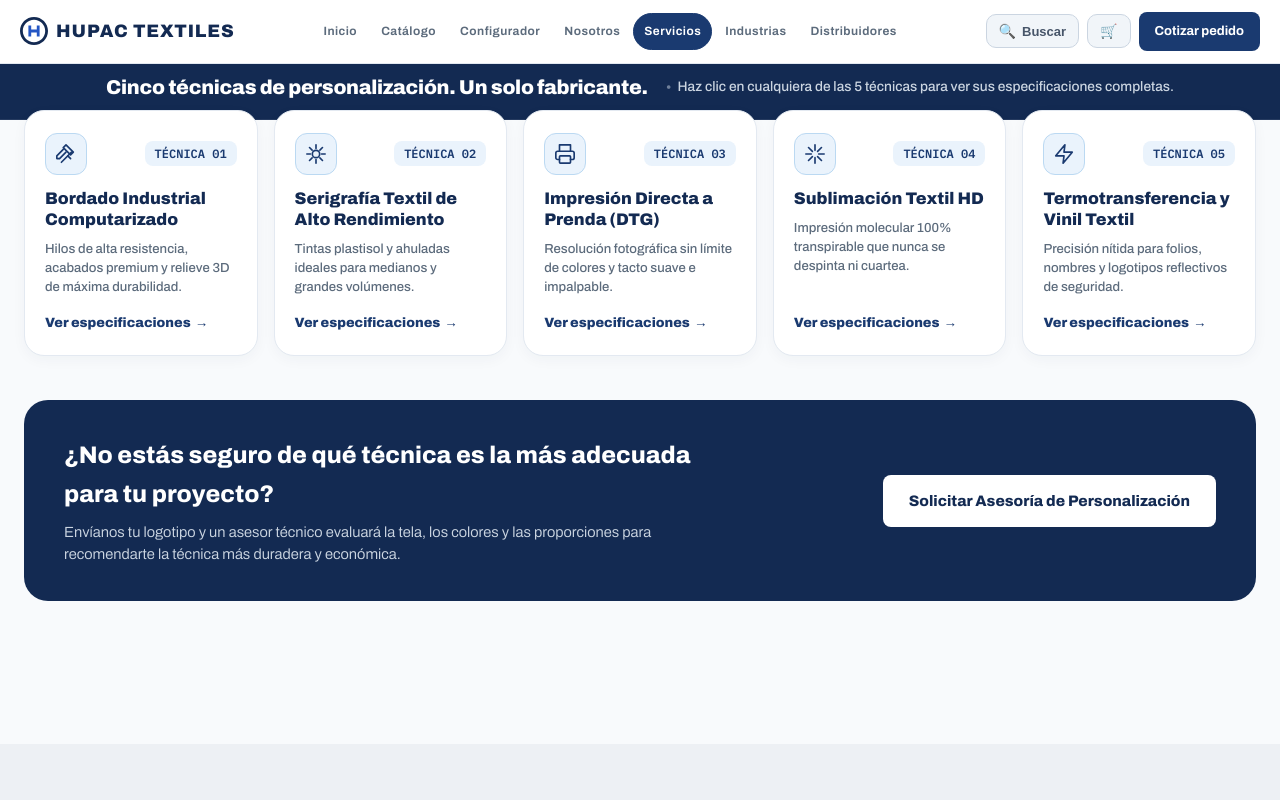
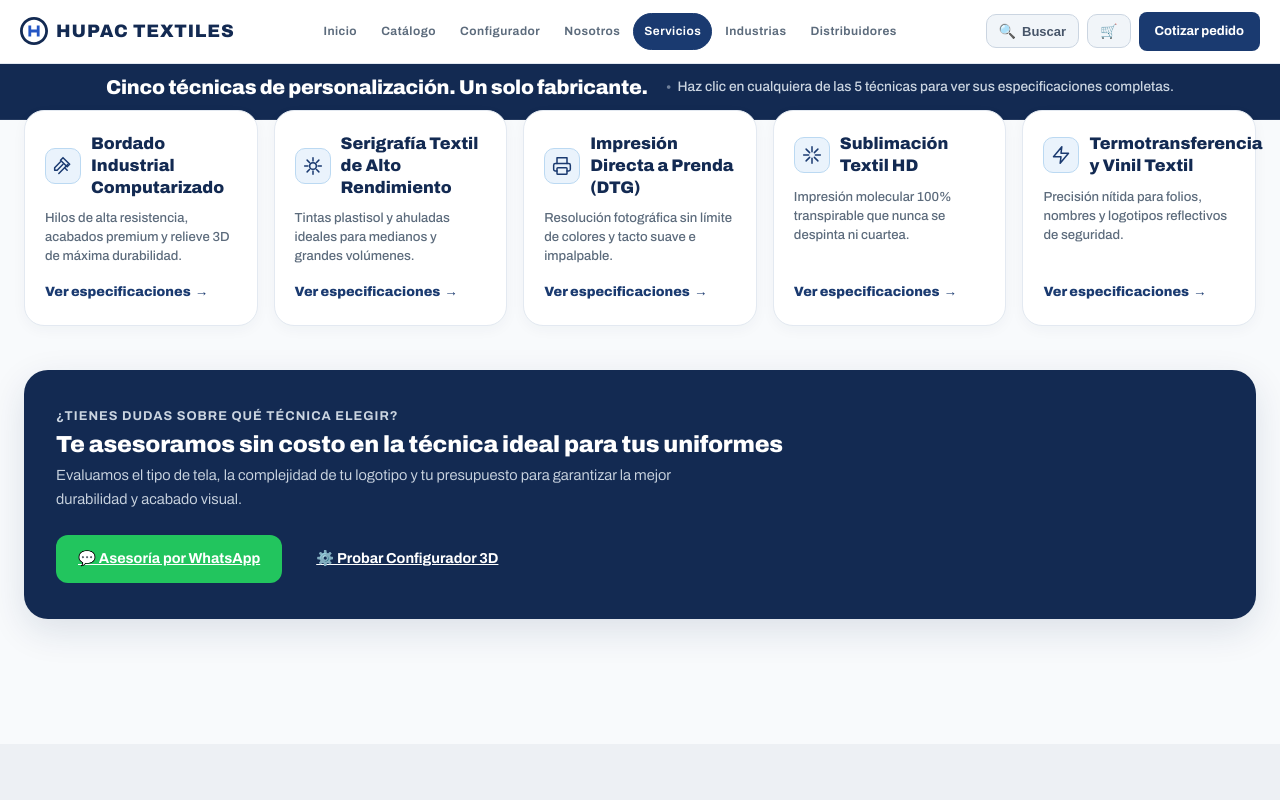
Before and after one commit to danieltrejomx/hupac-textiles-web, a Next.js app: page /servicios in a window 1280 px wide. Shown: the top 800 px of the page. Built offline with nearby package versions, Linux system fonts and the light colour scheme.

Commit message:
style: colocar icono al lado del nombre de la tecnica y remover etiqueta TECNICA

```diff
--- a/app/servicios/page.tsx
+++ b/app/servicios/page.tsx
@@ -173,36 +173,31 @@ export default function ServiciosPage() {
                   }}
                 >
                   <div>
-                    <div style={{ display: 'flex', alignItems: 'center', justifyContent: 'space-between', marginBottom: '14px' }}>
+                    <h3 style={{
+                      fontSize: '1.05rem',
+                      fontWeight: 850,
+                      color: 'var(--marino)',
+                      margin: '0 0 10px 0',
+                      lineHeight: 1.3,
+                      display: 'flex',
+                      alignItems: 'center',
+                      gap: '10px'
+                    }}>
                       <div style={{
-                        width: '42px',
-                        height: '42px',
-                        borderRadius: '12px',
+                        width: '36px',
+                        height: '36px',
+                        borderRadius: '10px',
                         backgroundColor: 'var(--cielo)',
                         border: '1px solid var(--cielo-2)',
                         display: 'flex',
                         alignItems: 'center',
                         justifyContent: 'center',
-                        color: 'var(--rey)'
+                        color: 'var(--rey)',
+                        flexShrink: 0
                       }}>
-                        <IconComponent size={22} color="var(--rey)" />
+                        <IconComponent size={20} color="var(--rey)" />
                       </div>
-
-                      <span style={{
-                        fontSize: '0.75rem',
-                        fontFamily: 'var(--mono)',
-                        fontWeight: 800,
-                        color: 'var(--rey)',
-                        backgroundColor: 'var(--cielo)',
-                        padding: '3px 10px',
-                        borderRadius: '8px'
-                      }}>
-                        TÉCNICA 0{idx + 1}
-                      </span>
-                    </div>
-
-                    <h3 style={{ fontSize: '1.05rem', fontWeight: 850, color: 'var(--marino)', margin: '0 0 8px 0', lineHeight: 1.25 }}>
-                      {srv.titulo}
+                      <span>{srv.titulo}</span>
                     </h3>
 
                     <p style={{ fontSize: '0.82rem', color: 'var(--texto-2)', margin: 0, lineHeight: 1.45, fontWeight: 500 }}>
@@ -229,26 +224,44 @@ export default function ServiciosPage() {
           <div style={{
             marginTop: '44px',
             backgroundColor: 'var(--marino)',
+            color: '#ffffff',
             borderRadius: '24px',
-            padding: '36px 40px',
-            color: '#ffffff',
+            padding: '36px 32px',
             display: 'flex',
+            alignItems: 'center',
             justifyContent: 'space-between',
-            alignItems: 'center',
+            gap: '24px',
             flexWrap: 'wrap',
-            gap: '24px'
+            boxShadow: '0 12px 36px rgba(19, 42, 82, 0.12)'
           }}>
-            <div style={{ maxWidth: '680px' }}>
-              <h3 style={{ fontSize: '1.5rem', fontWeight: 800, margin: '0 0 8px 0', color: '#ffffff' }}>
-                ¿No estás seguro de qué técnica es la más adecuada para tu proyecto?
-              </h3>
-              <p style={{ color: '#cbd5e1', fontSize: '0.92rem', margin: 0, lineHeight: 1.5 }}>
-                Envíanos tu logotipo y un asesor técnico evaluará la tela, los colores y las proporciones para recomendarte la técnica más duradera y económica.
+            <div>
+              <span style={{ fontSize: '0.8rem', color: '#cbd5e1', fontWeight: 700, textTransform: 'uppercase', letterSpacing: '1px', display: 'block', marginBottom: '6px' }}>
+                ¿Tienes dudas sobre qué técnica elegir?
+              </span>
+              <h2 style={{ fontSize: '1.45rem', fontWeight: 850, margin: '0 0 6px 0', color: '#ffffff' }}>
+                Te asesoramos sin costo en la técnica ideal para tus uniformes
+              </h2>
+              <p style={{ fontSize: '0.92rem', color: '#cbd5e1', margin: 0, maxWidth: '640px' }}>
+                Evaluamos el tipo de tela, la complejidad de tu logotipo y tu presupuesto para garantizar la mejor durabilidad y acabado visual.
               </p>
             </div>
-            <Link href="/#cotizador" className="btn" style={{ backgroundColor: '#ffffff', color: 'var(--marino)', fontWeight: 800, padding: '14px 26px', fontSize: '0.95rem' }}>
-              Solicitar Asesoría de Personalización
-            </Link>
+            <div style={{ display: 'flex', gap: '12px', flexWrap: 'wrap' }}>
+              <Link
+                href="https://wa.me/525516257933?text=Hola,%20quisiera%20asesoria%20sobre%20las%20tecnicas%20de%20personalizacion"
+                target="_blank"
+                className="btn-primary"
+                style={{ backgroundColor: '#22c55e', color: '#ffffff', padding: '12px 22px', fontSize: '0.9rem', borderRadius: '12px', fontWeight: 700 }}
+              >
+                💬 Asesoría por WhatsApp
+              </Link>
+              <Link
+                href="/configurador"
+                className="btn-outline"
+                style={{ borderColor: 'rgba(255, 255, 255, 0.3)', color: '#ffffff', padding: '12px 22px', fontSize: '0.9rem', borderRadius: '12px', fontWeight: 700 }}
+              >
+                ⚙️ Probar Configurador 3D
+              </Link>
+            </div>
           </div>
         </div>
       </main>
@@ -260,8 +273,8 @@ export default function ServiciosPage() {
           style={{
             position: 'fixed',
             inset: 0,
-            backgroundColor: 'rgba(15, 23, 42, 0.75)',
-            backdropFilter: 'blur(4px)',
+            backgroundColor: 'rgba(15, 23, 42, 0.65)',
+            backdropFilter: 'blur(6px)',
             zIndex: 9999,
             display: 'flex',
             alignItems: 'center',
@@ -279,8 +292,8 @@ export default function ServiciosPage() {
               maxHeight: '90vh',
               overflowY: 'auto',
               boxShadow: '0 25px 50px -12px rgba(0, 0, 0, 0.25)',
-              border: '2px solid var(--cielo-2)',
-              padding: '32px',
+              border: '1px solid var(--linea)',
+              padding: '36px',
               position: 'relative'
             }}
           >
@@ -322,12 +335,13 @@ export default function ServiciosPage() {
                   borderRadius: '12px',
                   fontWeight: 800,
                   display: 'inline-block',
-                  marginBottom: '4px'
+                  marginBottom: '8px'
                 }}>
                   ✓ {modalServicio.destacado}
                 </span>
-                <h2 style={{ fontSize: '1.6rem', color: 'var(--marino)', margin: 0, fontWeight: 850, lineHeight: 1.25 }}>
-                  {modalServicio.titulo}
+                <h2 style={{ fontSize: '1.6rem', color: 'var(--marino)', margin: 0, fontWeight: 850, lineHeight: 1.25, display: 'flex', alignItems: 'center', gap: '10px' }}>
+                  {modalServicio.iconComp && <modalServicio.iconComp size={24} color="var(--rey)" />}
+                  <span>{modalServicio.titulo}</span>
                 </h2>
               </div>
             </div>
```
